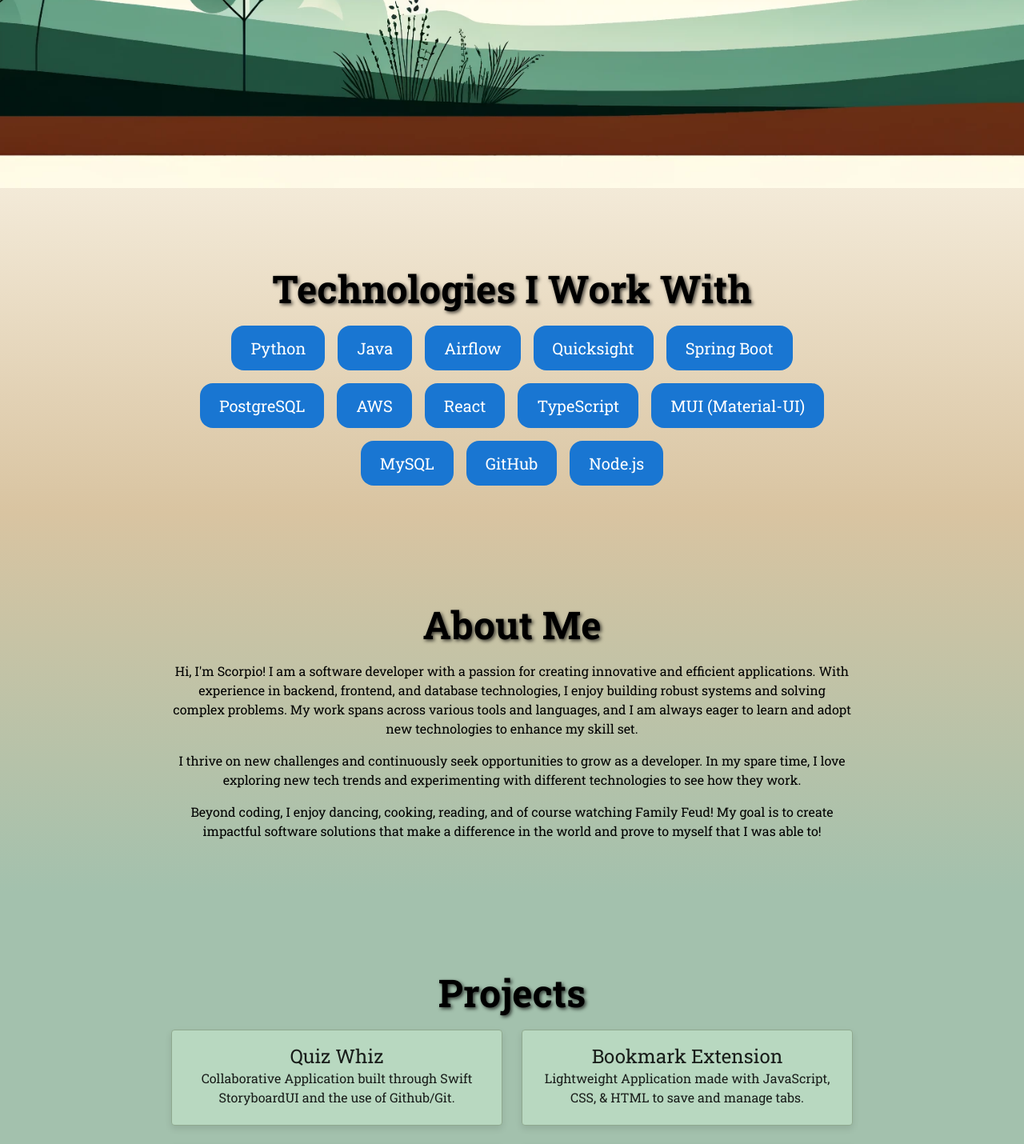
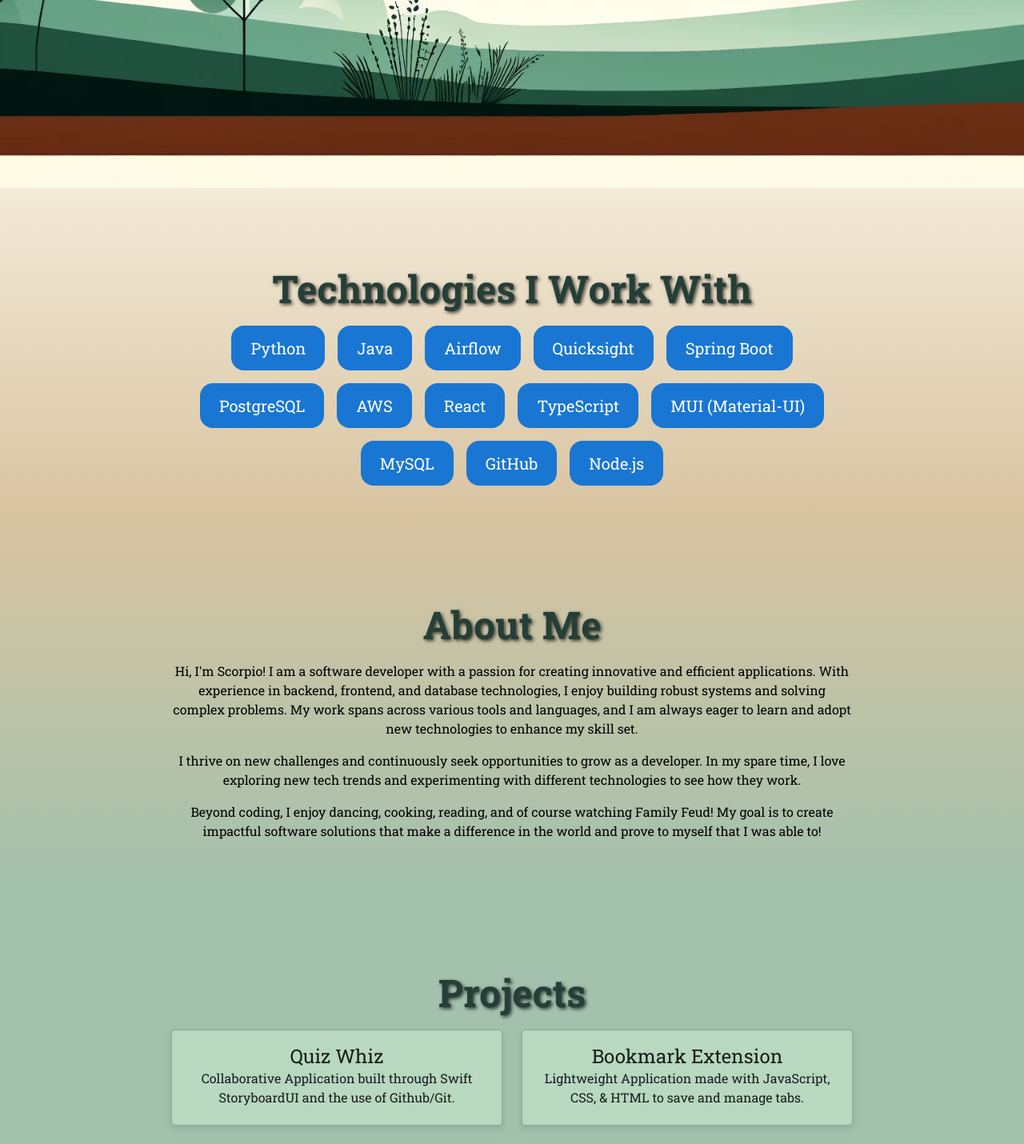
Before and after one commit to Black-Scorpio/My_Portfolio, a React (Vite) app: page / in a window 1280 px wide. Shown: the part 629-2059 px from the top of the page at 80% size. Built offline with nearby package versions, Linux system fonts and the light colour scheme; a web font is replaced by a local one.

Commit message:
adjustment visuals, new icon, title, font color change

```diff
--- a/index.html
+++ b/index.html
@@ -2,12 +2,12 @@
 <html lang="en">
   <head>
     <meta charset="UTF-8" />
-    <link rel="icon" type="image/svg+xml" href="/vite.svg" />
+    <link rel="icon" type="image/png" href="p-icon.png" />
     <link rel="preconnect" href="https://fonts.googleapis.com">
     <link rel="preconnect" href="https://fonts.gstatic.com" crossorigin>
     <link href="https://fonts.googleapis.com/css2?family=Gasoek+One&family=Roboto+Slab:wght@100..900&display=swap" rel="stylesheet">
     <meta name="viewport" content="width=device-width, initial-scale=1.0" />
-    <title>Vite + React + TS</title>
+    <title>Scorpio Portfolio</title>
   </head>
   <body>
     <div id="root"></div>
--- a/src/components/About.tsx
+++ b/src/components/About.tsx
@@ -17,7 +17,8 @@ const About: React.FC = () => {
           fontWeight: 'bold',
           textShadow: '2px 2px 4px rgba(0, 0, 0, 0.7)',
           fontSize: { xs: '2rem', md: '3rem' },
-          paddingTop: '64px'
+          paddingTop: '64px',
+          color: '#253F38'
       }}
         >
           About Me
--- a/src/components/Projects.tsx
+++ b/src/components/Projects.tsx
@@ -29,7 +29,8 @@ const Projects: React.FC = () => {
           fontWeight: 'bold',
           textShadow: '2px 2px 4px rgba(0, 0, 0, 0.7)',
           fontSize: { xs: '2rem', md: '3rem' },
-          paddingTop: '64px'
+          paddingTop: '64px',
+          color: '#253F38'
       }}
         >
           Projects
--- a/src/components/Technologies.tsx
+++ b/src/components/Technologies.tsx
@@ -36,7 +36,8 @@ const Technologies: React.FC = () => {
             fontWeight: 'bold',
             textShadow: '2px 2px 4px rgba(0, 0, 0, 0.7)',
             fontSize: { xs: '2rem', md: '3rem' },
-            paddingTop: '64px'
+            paddingTop: '64px',
+            color: '#253F38'
         }}>
           Technologies I Work With
         </Typography>
```
Also changed, not shown: public/p-icon.png (added).
